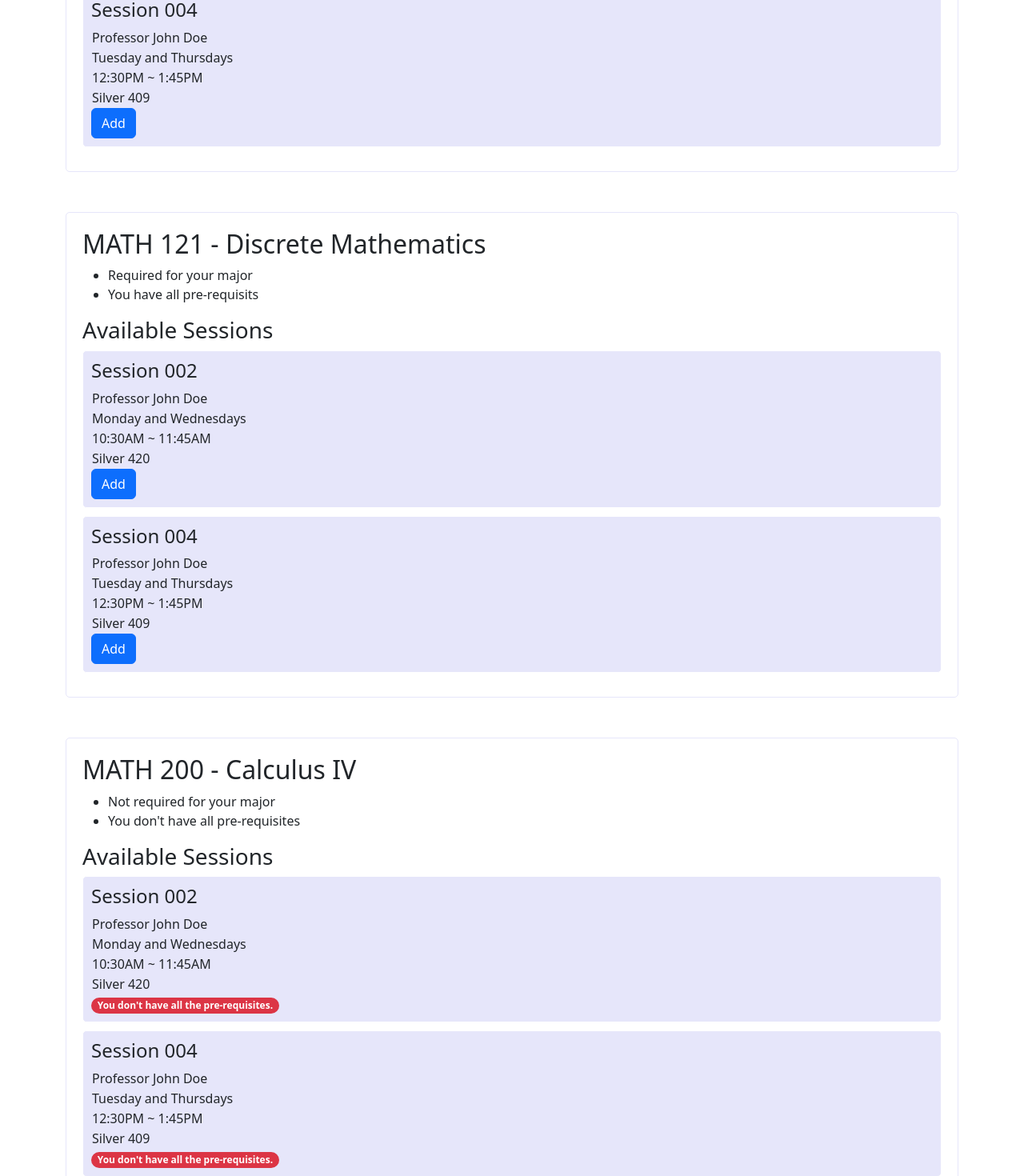
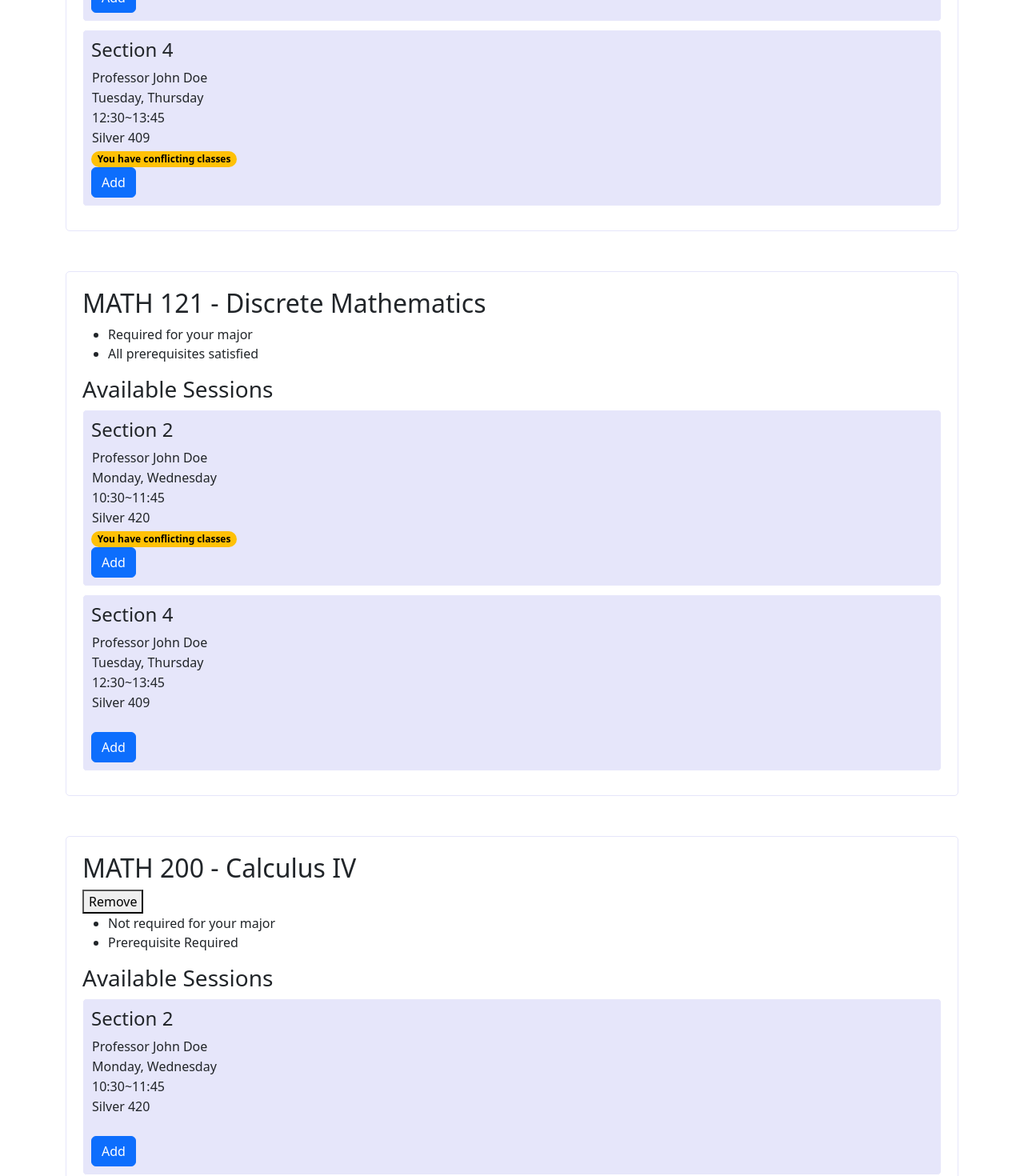
Before and after one commit to agiledev-students-fall2022/final-project-team-nyu-course-coordinator, a React (Create React App) app in the folder front-end/: page /AllClasses in a window 1280 px wide. Shown: the part 1060-2530 px from the top of the page at 80% size. Built offline with nearby package versions, Linux system fonts and the light colour scheme.

Commit message:
softcoded shopping cart

```diff
--- a/front-end/src/AllClasses.js
+++ b/front-end/src/AllClasses.js
@@ -1,9 +1,10 @@
 import React from 'react';
 import "bootstrap/dist/css/bootstrap.min.css";
-import AddClassPopup from './Components/AddClassPopup.js';
 import SortBy from './Components/SortBy.js';
+import ShoppingCart from './edit-cart'
 
 export default function AllClasses() {
+
 
   return (
 
@@ -12,90 +13,9 @@ export default function AllClasses() {
       <SortBy/>
       <br />
 
-      <a href="/EditCart">
-        <button className="add-delete-btn">Add or Delete</button>
-      </a>
-      <br />
-      <br />
+      <ShoppingCart />
 
 
-      <div className="scheduleBox">
-        <h2>CSCI 480 - Agile Development and DevOps</h2>
-        <ul>
-          <li>Required for your major</li>
-          <li>You have all pre-requisits</li>
-        </ul>
-        <h3>Available Sessions</h3>
-        <div className="sessions">
-          <h4>Session 002</h4>
-          <p className="sessionInfo">Professor John Doe</p>
-          <p className="sessionInfo">Monday and Wednesdays</p>
-          <p className="sessionInfo">10:30AM ~ 11:45AM</p>
-          <p className="sessionInfo">Silver 420</p>
-          <span className="badge rounded-pill text-bg-warning">You have conflicting classes.</span>
-          <br />
-          <AddClassPopup/>
-
-        </div>
-        <div className="sessions">
-          <h4>Session 004</h4>
-          <p className="sessionInfo">Professor John Doe</p>
-          <p className="sessionInfo">Tuesday and Thursdays</p>
-          <p className="sessionInfo">12:30PM ~ 1:45PM</p>
-          <p className="sessionInfo">Silver 409</p>
-          <AddClassPopup/>
-        </div>
-      </div>
-      <div className="scheduleBox">
-        <h2>MATH 121 - Discrete Mathematics</h2>
-        <ul>
-          <li>Required for your major</li>
-          <li>You have all pre-requisits</li>
-        </ul>
-        <h3>Available Sessions</h3>
-        <div className="sessions">
-          <h4>Session 002</h4>
-          <p className="sessionInfo">Professor John Doe</p>
-          <p className="sessionInfo">Monday and Wednesdays</p>
-          <p className="sessionInfo">10:30AM ~ 11:45AM</p>
-          <p className="sessionInfo">Silver 420</p>
-          <AddClassPopup/>
-        </div>
-        <div className="sessions">
-          <h4>Session 004</h4>
-          <p className="sessionInfo">Professor John Doe</p>
-          <p className="sessionInfo">Tuesday and Thursdays</p>
-          <p className="sessionInfo">12:30PM ~ 1:45PM</p>
-          <p className="sessionInfo">Silver 409</p>
-          <AddClassPopup/>
-        </div>
-      </div>
-      <div className="scheduleBox">
-        <h2>MATH 200 - Calculus IV</h2>
-        <ul>
-          <li>Not required for your major</li>
-          <li>You don't have all pre-requisites</li>
-        </ul>
-        <h3>Available Sessions</h3>
-        <div className="sessions">
-          <h4>Session 002</h4>
-          <p className="sessionInfo">Professor John Doe</p>
-          <p className="sessionInfo">Monday and Wednesdays</p>
-          <p className="sessionInfo">10:30AM ~ 11:45AM</p>
-          <p className="sessionInfo">Silver 420</p>
-          <span className="badge rounded-pill text-bg-danger">You don't have all the pre-requisites.</span>
-
-
-        </div>
-        <div className="sessions">
-          <h4>Session 004</h4>
-          <p className="sessionInfo">Professor John Doe</p>
-          <p className="sessionInfo">Tuesday and Thursdays</p>
-          <p className="sessionInfo">12:30PM ~ 1:45PM</p>
-          <p className="sessionInfo">Silver 409</p>
-          <span className="badge rounded-pill text-bg-danger">You don't have all the pre-requisites.</span>
-        </div>
-      </div>
     </div>
   )
 }
--- a/front-end/src/edit-cart.js
+++ b/front-end/src/edit-cart.js
@@ -1,6 +1,7 @@
 import './App.css';
 import 'bootstrap/dist/css/bootstrap.min.css';
 import {useState} from 'react'
+import AddClassPopup from './Components/AddClassPopup.js';
 
 import ReactDeleteRow from 'react-delete-row'
 
@@ -10,7 +11,60 @@ function EditCart() {
   const [submittedInput, setSubmittedInput] = useState("")
 
   //prop.data
-  const [data, setData] = useState([{ section: 'MATH 200 - Calculus IV' },{ section: 'lorum ipsum'},{ section: 'lorum ipsum' }])
+  const [data, setData] = useState(
+    [{ name: "CSCI 480- Agile Development and DevOps",
+        isRequired: true,
+        isPrereqSat: true,
+        sessions:
+          [{section: 2,
+            prof: "John Doe",
+            day: "Monday, Wednesday",
+            time: 10301145,
+            loc: "Silver 420",
+            isConflicted: true},
+          {section: 4,
+            prof: "John Doe",
+            day: "Tuesday, Thursday",
+            time: 12301345,
+            loc: "Silver 409",
+            isConflicted: true}]
+      },
+      { name: "MATH 121 - Discrete Mathematics",
+        isRequired: true,
+        isPrereqSat: true,
+        sessions:
+          [{section: 2,
+            prof: "John Doe",
+            day: "Monday, Wednesday",
+            time: 10301145,
+            loc: "Silver 420",
+            isConflicted: true},
+          {section: 4,
+            prof: "John Doe",
+            day: "Tuesday, Thursday",
+            time: 12301345,
+            loc: "Silver 409",
+            isConflicted: false}]
+      },
+      { name: "MATH 200 - Calculus IV",
+        isRequired: false,
+        isPrereqSat: false,
+        sessions:
+          [{section: 2,
+            prof: "John Doe",
+            day: "Monday, Wednesday",
+            time: 10301145,
+            loc: "Silver 420",
+            isConflicted: false},
+          {section: 4,
+            prof: "John Doe",
+            day: "Tuesday, Thursday",
+            time: 12301345,
+            loc: "Silver 409",
+            isConflicted: false}]
+      },
+
+    ])
 
   const SearchAddCourse= ()=>{
 
@@ -19,7 +73,7 @@ function EditCart() {
 
       //hardcode the columns
       const updateData= [...data,{
-        section: input,
+        name: input,
       }]
       setData(updateData)
 
@@ -48,32 +102,98 @@ function EditCart() {
     )
   }
 
+  const Remove = (id) =>{
+    return("hello")
+    // setData(current => current.filter( index => {
+    //   return ("index !== id")
+    // }))
+  }
+
+  const RemoveBtn=(props) =>{
+    const id= props.id
+    const isRequired= props.isRequired
+    if (!isRequired){
+      return (
+        <button type='button' onClick={console.log("hello")}>Remove</button>
+      )
+    }
+  }
+
+  const Requirement=(props) => {
+    const isRequired= props.isRequired
+    if (isRequired){
+      return ("Required for your major")
+    }
+    else {
+      return ("Not required for your major")
+    }
+  }
+
+  const PrereqSat=(props) => {
+    const isPrereqSat= props.isPrereqSat
+    if (isPrereqSat){
+      return ("All prerequisites satisfied")
+    }
+    else {
+      return ("Prerequisite Required")
+    }
+  }
+
+  const Time=(props) => {
+    let time= props.time.toString()
+    const startH= time.substring(0,2)
+    const startM= time.substring(2,4)
+    const endH= time.substring(4,6)
+    const endM= time.substring(6,8)
+    time= startH + ":" + startM + "~" + endH + ":" + endM
+    return(time)
+  }
+
+  const Conflicted=(props) => {
+    const isConflicted= props.isConflicted
+    if (isConflicted){
+      return ("You have conflicting classes")
+    }
+  }
+
+
   return (
+      <div>
+          <SearchAddCourse />
+          {data.map((course, index)=>{
+              return(
+                <div className="scheduleBox">
+                    <h2>{course.name}</h2>
+                    <div><RemoveBtn id= {index} isRequired={course.isRequired}/> </div>
+                    <ul>
+                      <li> <Requirement isRequired={course.isRequired}/> </li>
+                      <li> <PrereqSat isPrereqSat={course.isPrereqSat}/> </li>
+                    </ul>
 
-    <div className="App">
+                    <h3>Available Sessions</h3>
+                    {course.sessions.map((session, i)=>{
+                      return(
+                        <div className="sessions">
+                        <h4>Section {session.section}</h4>
+                        <p className="sessionInfo">Professor {session.prof}</p>
+                        <p className="sessionInfo">{session.day}</p>
+                        <p className="sessionInfo"><Time time={session.time} /> </p>
+                        <p className="sessionInfo">{session.loc}</p>
+                        <span className="badge rounded-pill text-bg-warning"><Conflicted isConflicted={session.isConflicted}/></span>
+                        <br />
+                        <AddClassPopup/>
+                    </div>
+                      )
+                    })}
+                </div>
+              )
+          })}
+      </div>
 
-        <SearchAddCourse />
 
-        <table className="table table-responsive ">
-          <thead>
-              <tr>
-                  <th scope="col">Course</th>
-                  <th scope="col">🗑️</th>
-              </tr>
-          </thead>
-          <tbody>
-              { data.map((item, i) => { return (
-              <ReactDeleteRow key={i} data={item} onDelete={ item => { return window.confirm(`Are you sure?`) }}>
-                  <td>{item.section}</td>
-              </ReactDeleteRow>
-              )}) }
-          </tbody>
+  )
 
-      </table>
 
-    </div>
-
-  );
 }
 
 export default EditCart;
```
Also changed, not shown: front-end/src/memo.js (added, +53 -0 lines), 1 other file (tests, documents, lock files or other folders).
